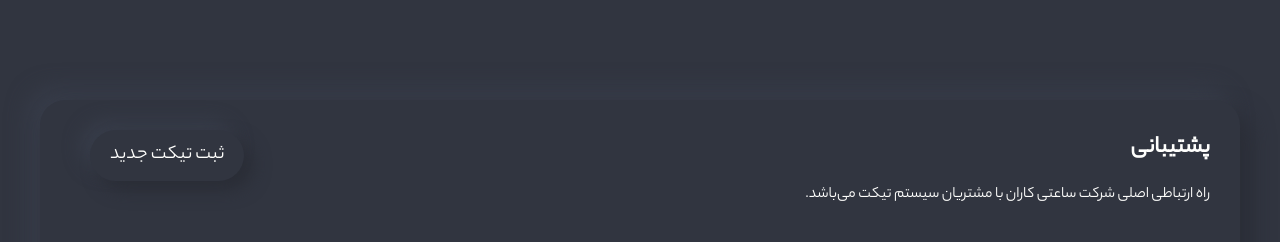
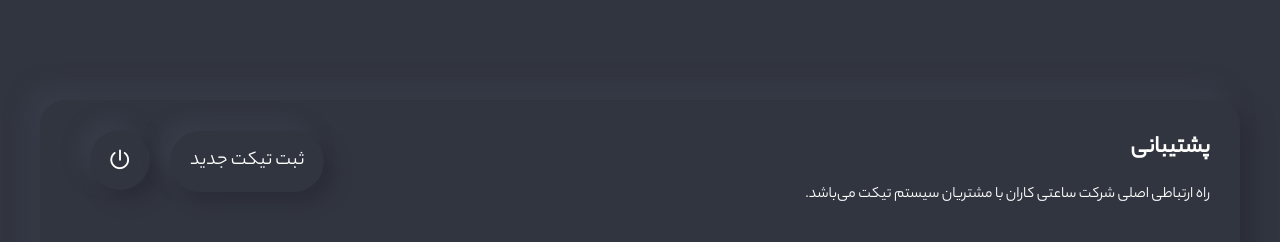
Before and after one commit to ariankoochak/ClockService, a React (Create React App) app in the folder Front-End/clock-service/: page /User in a window 1280 px wide. Shown: the top 242 px of the page. Built offline with nearby package versions, Linux system fonts and the light colour scheme; no server answers.

Commit message:
frontend- add logout button styles

```diff
--- a/Front-End/clock-service/src/assets/styles/global.css
+++ b/Front-End/clock-service/src/assets/styles/global.css
@@ -234,6 +234,16 @@ textarea:focus-visible {
     border-radius: 205px;
     background: #313540;
     box-shadow: inset 9px 9px 17px #2a2d36, inset -9px -9px 17px #383d4a;
+}
+
+.container .main .header .add-new-ticket-btn .add-ticket{
+    padding: 15px 20px !important;
+    position: relative;
+    top: -3px;
+}
+
+.container .main .add-new-ticket-btn .log-out i{
+    margin-top: 10px;
 }
 
 .container .main .form {
--- a/Front-End/clock-service/src/components/ShowTickets/ShowTickets.jsx
+++ b/Front-End/clock-service/src/components/ShowTickets/ShowTickets.jsx
@@ -45,12 +45,15 @@ export default function ShowTickets() {
                   </p>
               </div>
               <div className="add-new-ticket-btn">
-                  <button onClick={handleClickSubmitNewTicketBtn}>ثبت تیکت جدید</button>
+                  <button className='add-ticket'onClick={handleClickSubmitNewTicketBtn}>
+                      ثبت تیکت جدید
+                  </button>
+                  <button className='log-out'>
+                      <i class="fa-regular fa-power-off"></i>
+                  </button>
               </div>
           </div>
-          <div className="ticketsList">
-              {generateTicketList()}
-          </div>
+          <div className="ticketsList">{generateTicketList()}</div>
       </>
   );
 }
```
